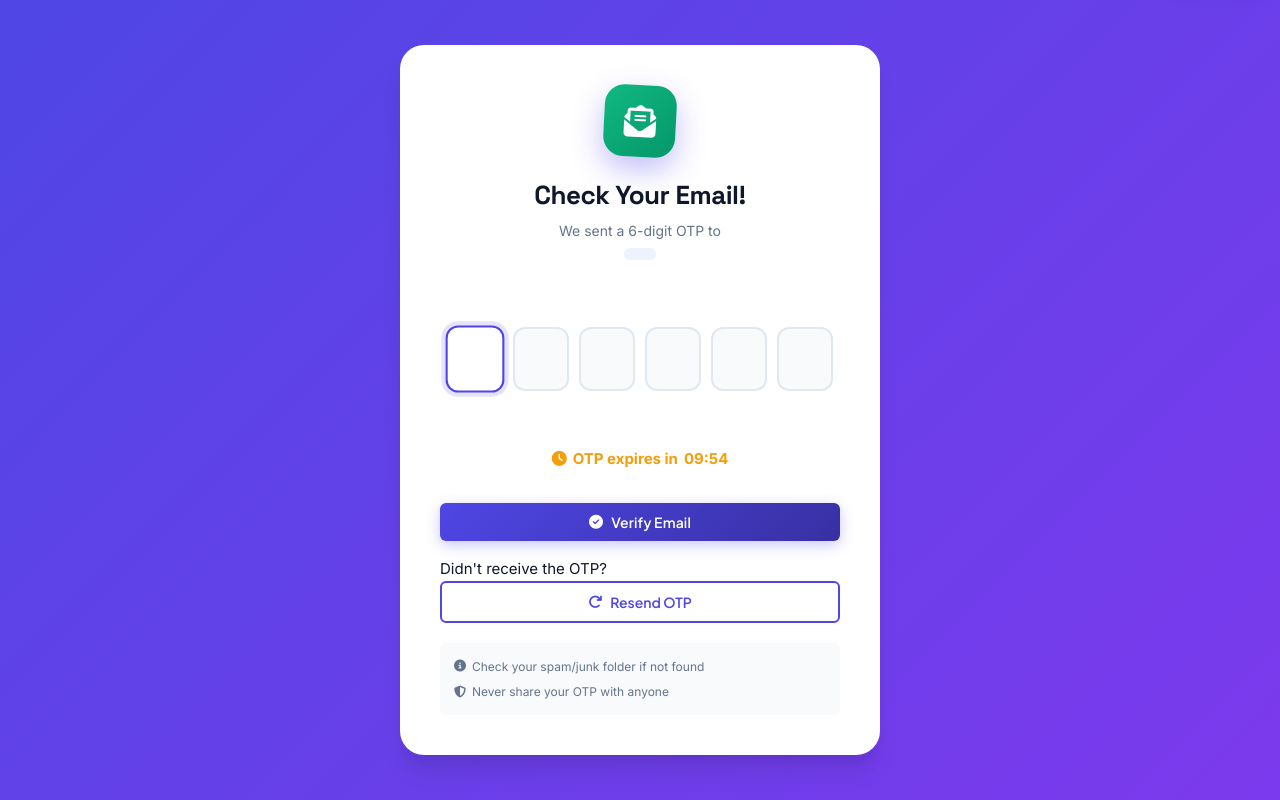
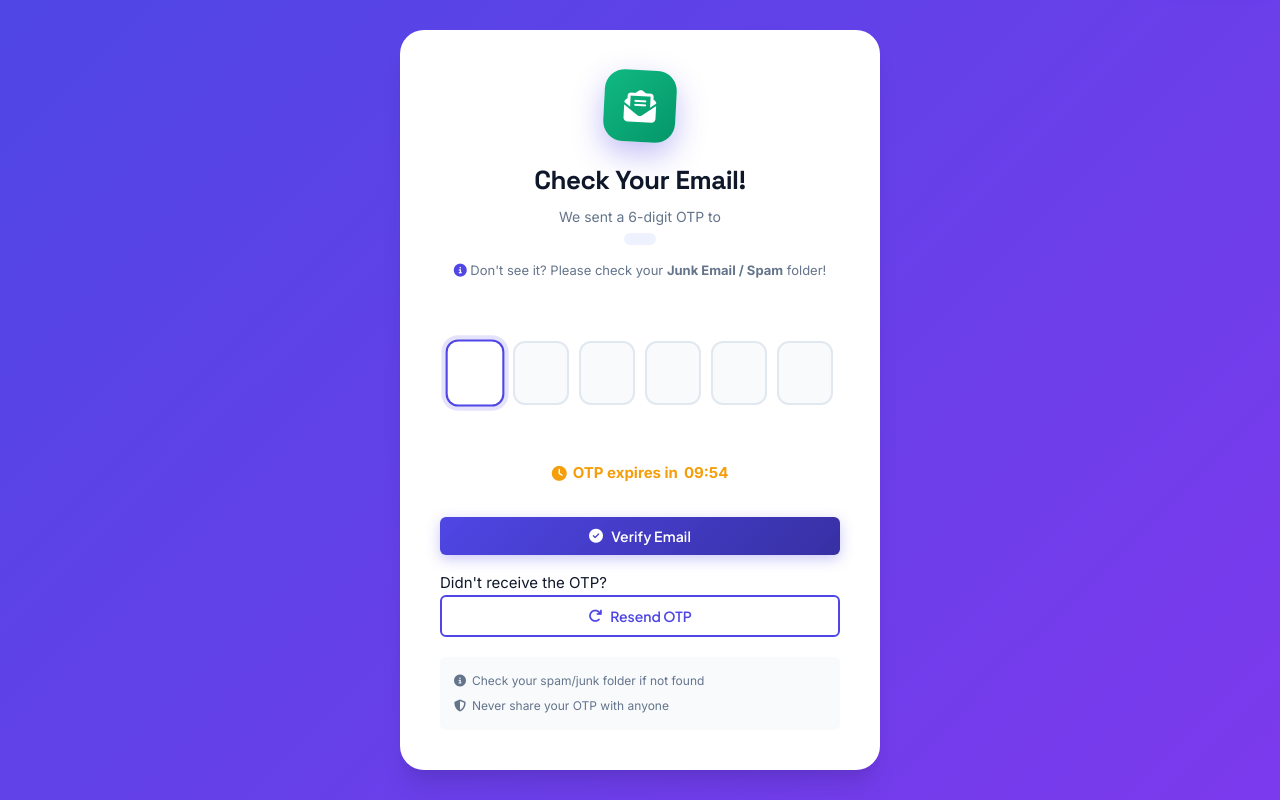
Before and after one commit to MuhimAkhtar/CampusConnect-V4, a Flask app: template templates/verify_otp.html in a window 1280 px wide. Shown: the part 64-864 px from the top of the page. Run offline with Flask 3, Linux system fonts and the light colour scheme; the template is opened without the code that fills it, so the values that code supplies are empty.

Commit message:
ux(auth): add junk/spam folder notice to OTP verification screens

```diff
--- a/templates/reset_password.html
+++ b/templates/reset_password.html
@@ -9,6 +9,9 @@
             </div>
             <h1>Reset Password</h1>
             <p>Enter the OTP sent to your email</p>
+            <p style="font-size: 13px; color: var(--gray); margin-top: 8px; text-align: center;">
+                <i class="fas fa-info-circle" style="color: var(--primary);"></i> Don't see it? Please check your <strong>Junk Email / Spam</strong> folder!
+            </p>
         </div>
 
         {% if email %}
--- a/templates/verify_otp.html
+++ b/templates/verify_otp.html
@@ -10,6 +10,9 @@
             <h1>Check Your Email!</h1>
             <p>We sent a 6-digit OTP to</p>
             <p class="otp-email"><strong>{{ email }}</strong></p>
+            <p style="font-size: 13px; color: var(--gray); margin-top: 8px;">
+                <i class="fas fa-info-circle" style="color: var(--primary);"></i> Don't see it? Please check your <strong>Junk Email / Spam</strong> folder!
+            </p>
         </div>
         <div class="auth-body">
             <form method="POST" class="auth-form" id="otpForm">
```
